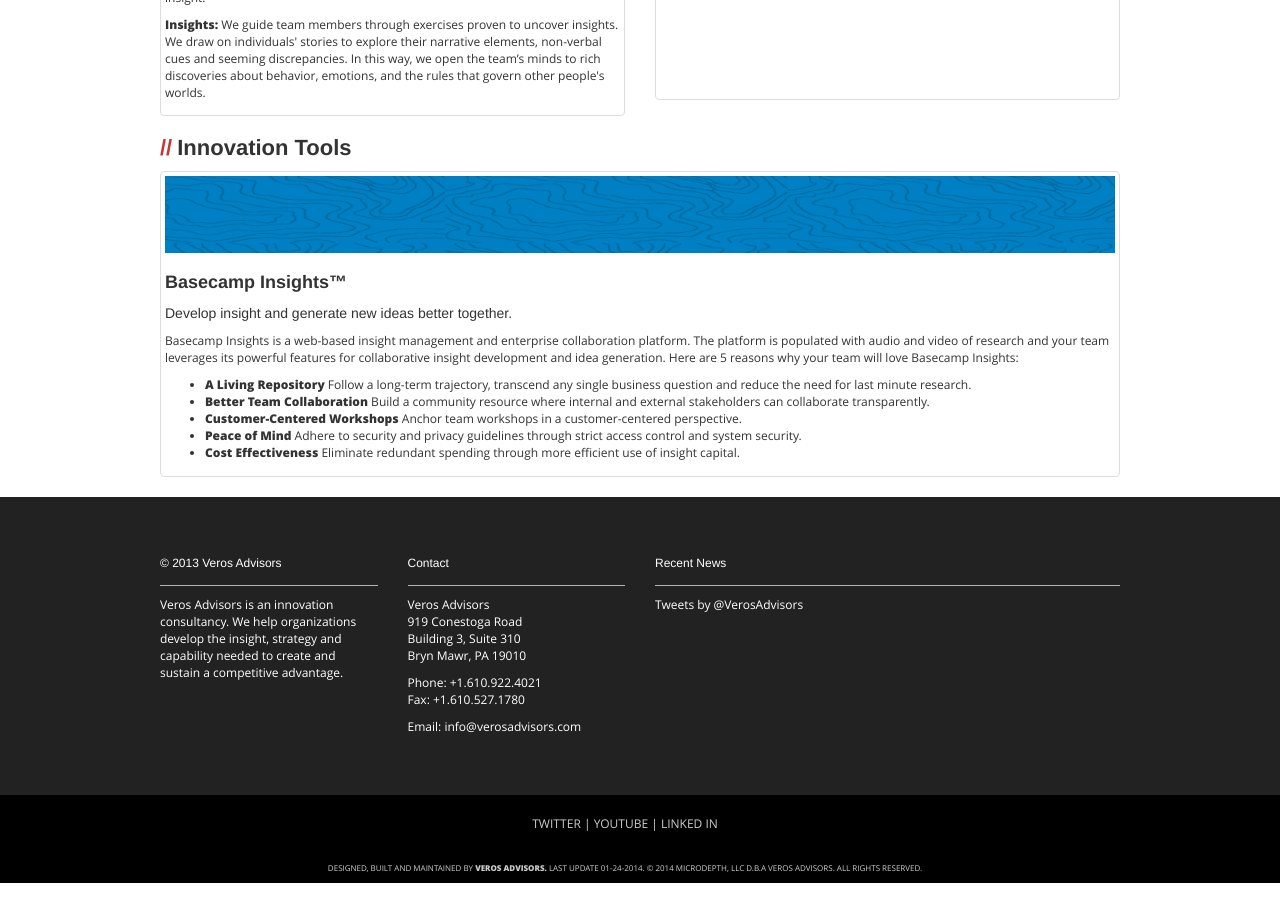
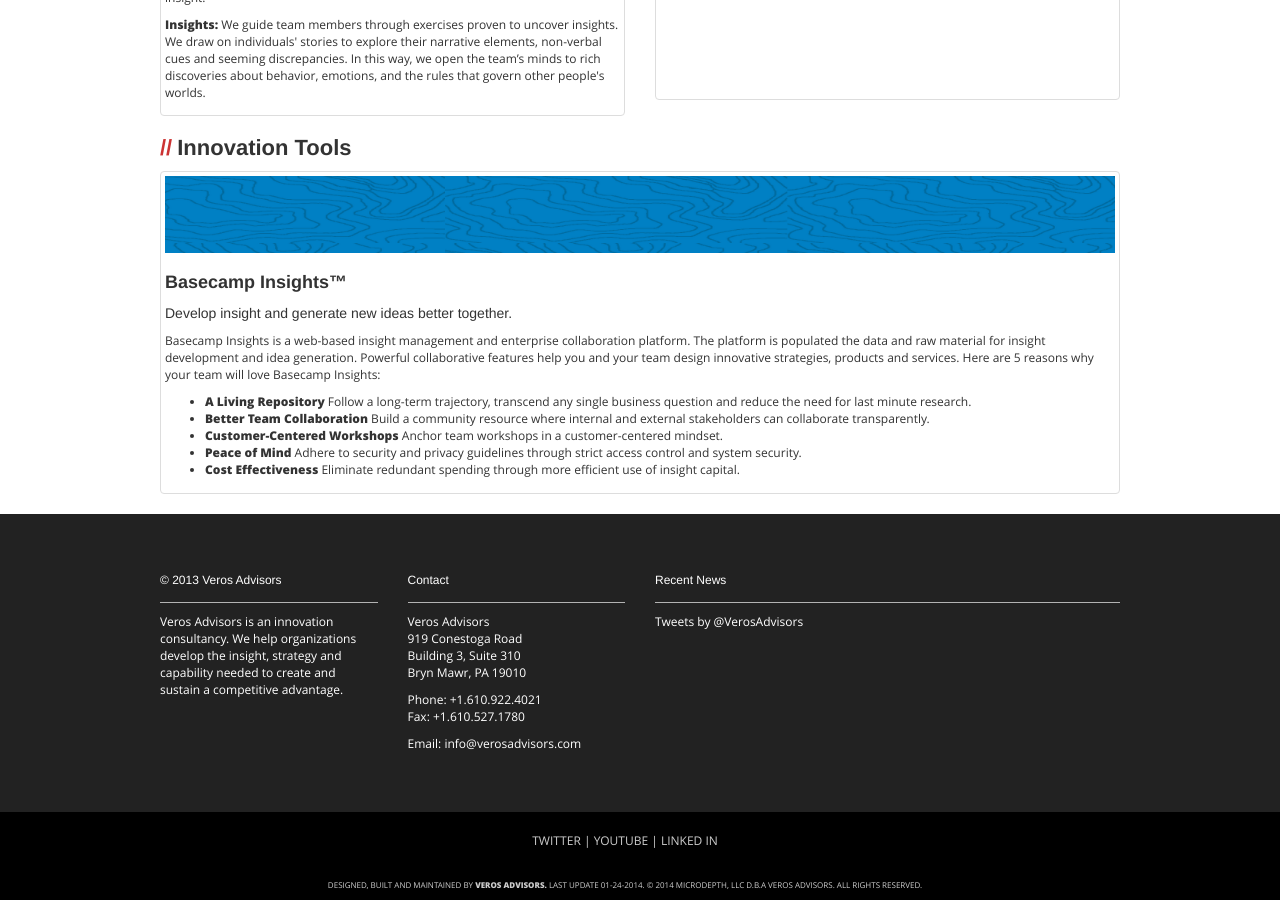
Before and after one commit to verosadvisors/verosadvisors, a Jekyll site: the page built from services.html, in a window 1280 px wide and 900 px high, scrolled down 960 px. Built offline with Jekyll 4.4.1, drawn with Linux system fonts in a browser that asks for light colours; Markdown is read by kramdown in place of the engine named in the settings; comment, search, counter and statistics services are not loaded.

Commit message:
content modifications

```diff
--- a/services.html
+++ b/services.html
@@ -68,12 +68,13 @@
       <h5>Develop insight and generate new ideas better together.</h5>
       <p>
         Basecamp Insights is a web-based insight management and enterprise collaboration platform.
-        The platform is populated with audio and video of research and your team leverages its powerful features for collaborative insight development and idea generation.
+        The platform is populated the data and raw material for insight development and idea generation.
+        Powerful collaborative features help you and your team design innovative strategies, products and services.
         Here are 5 reasons why your team will love Basecamp Insights:
         <ul>
         <li><strong>A Living Repository</strong> Follow a long-term trajectory, transcend any single business question and reduce the need for last minute research.</li>
         <li><strong>Better Team Collaboration</strong> Build a community resource where internal and external stakeholders can collaborate transparently.</li>
-        <li><strong>Customer-Centered Workshops</strong> Anchor team workshops in a customer-centered perspective.</li>
+        <li><strong>Customer-Centered Workshops</strong> Anchor team workshops in a customer-centered mindset.</li>
         <li><strong>Peace of Mind</strong>  Adhere to security and privacy guidelines through strict access control and system security.</li>
         <li><strong>Cost Effectiveness</strong> Eliminate redundant spending through more efficient use of insight capital.</li>
         </ul>
```
